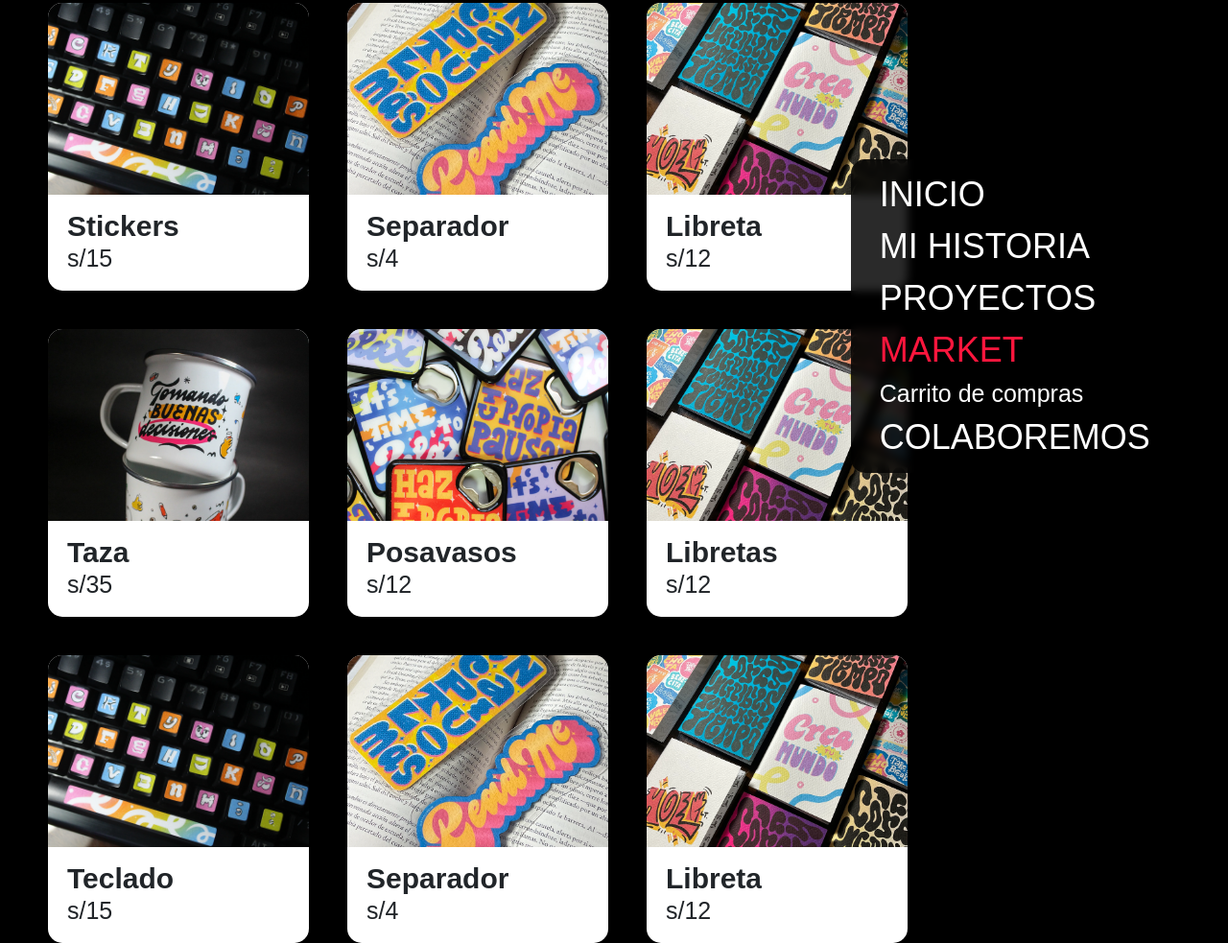
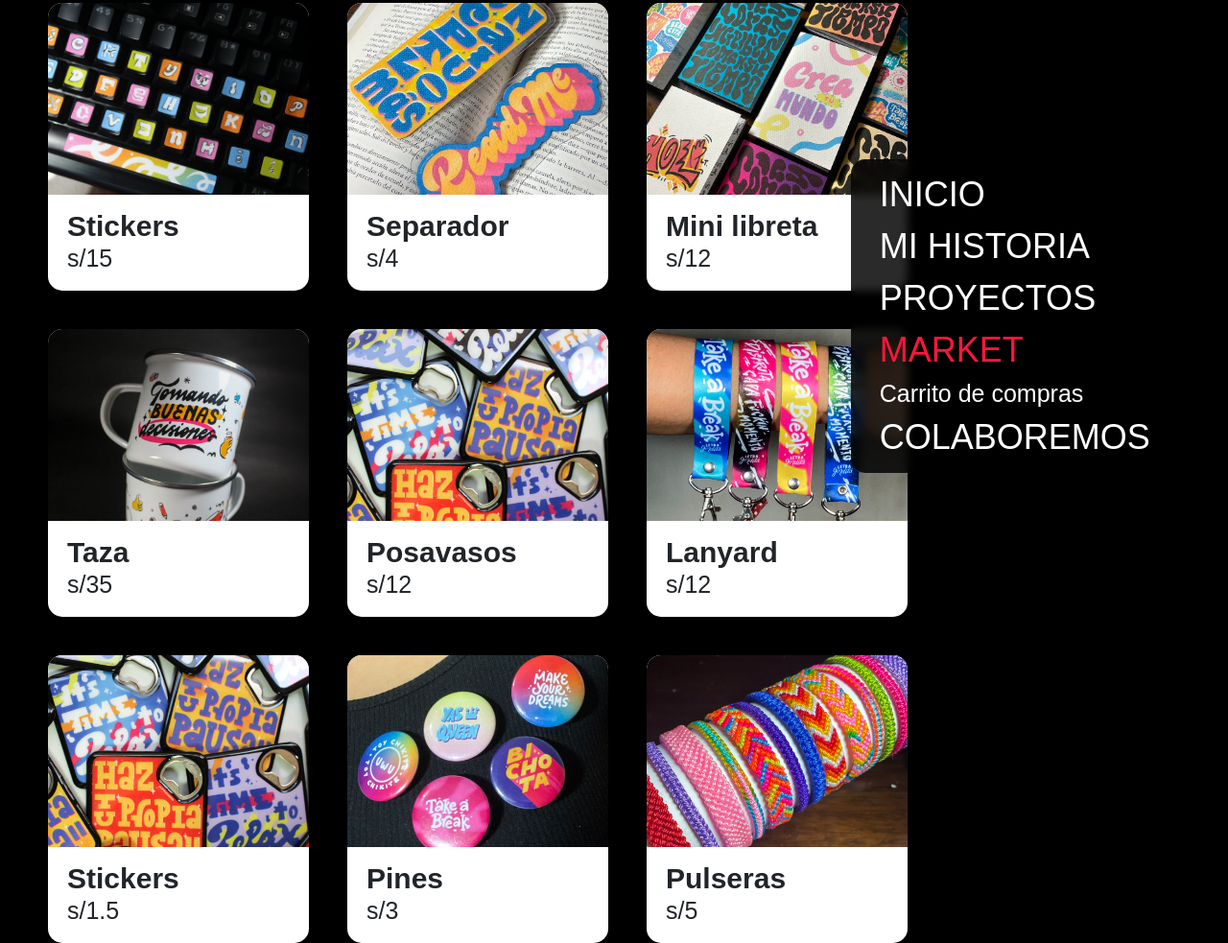
Before and after one commit to angieast5/PreEntrega2-Sard-, a website: page pages/market.html in a window 1280 px wide. Shown: the part 227-1210 px from the top of the page at 96% size. Drawn offline with nearby package versions, Linux system fonts and the light colour scheme; a web font is replaced by a local one.

Commit message:
correciones

```diff
--- a/pages/market.html
+++ b/pages/market.html
@@ -12,7 +12,7 @@
     <link rel="stylesheet" href="../css/style.css">
     <meta http-equiv="X-UA-Compatible" content="IE=edge">
     <meta name="viewport" content="width=device-width, initial-scale=1.0">
-    <title>Letra Gordita</title>
+    <title>Market Letra Gordita</title>
     <meta name="description" content="proyectos de feria y profesionales de carrera">
     <meta name="keywords" content="lettering, letras, peru, arte, merch, libretas, stickers">
 </head>
@@ -46,7 +46,7 @@
             <!-- Libretas -->
             <article class="productomerch">
                 <div class="libretas imagenmerch"></div>
-                <h2 class="titulo">Libreta</h3>
+                <h2 class="titulo">Mini libreta</h3>
                 <h3 class="precio">s/12</h4>
             </article>
             <!-- Tazas -->
@@ -61,29 +61,29 @@
                 <h3 class="titulo">Posavasos</h3>
                 <h4 class="precio">s/12</h4>
             </article>
-            <!-- Libretas -->
+            <!-- Lanyard -->
             <article class="productomerch">
-                <div class="libretas imagenmerch"></div>
-                <h3 class="titulo">Libretas</h3>
+                <div class="lanyard imagenmerch"></div>
+                <h3 class="titulo">Lanyard</h3>
                 <h4 class="precio">s/12</h4>
             </article>
-            <!-- Teclado -->
+            <!-- Stickers -->
             <article class="productomerch">
-                <div class="teclado imagenmerch"></div>
-                <h3 class="titulo">Teclado</h3>
-                <h4 class="precio">s/15</h4>
+                <div class="stickers imagenmerch"></div>
+                <h3 class="titulo">Stickers</h3>
+                <h4 class="precio">s/1.5</h4>
             </article>
-            <!-- Separadores -->
+            <!-- Pines -->
             <article class="productomerch">
-                <div class="separador imagenmerch"></div>
-                <h3 class="titulo">Separador</h3>
-                <h4 class="precio">s/4</h4>
+                <div class="pines imagenmerch"></div>
+                <h3 class="titulo">Pines</h3>
+                <h4 class="precio">s/3</h4>
             </article>
-            <!-- Libretas -->
+            <!-- Pulseras -->
             <article class="productomerch">
-                <div class="libretas imagenmerch"></div>
-                <h3 class="titulo">Libreta</h3>
-                <h4 class="precio">s/12</h4>
+                <div class="pulseras imagenmerch"></div>
+                <h3 class="titulo">Pulseras</h3>
+                <h4 class="precio">s/5</h4>
             </article>
         </section>
 
--- a/scss/style.scss
+++ b/scss/style.scss
@@ -183,7 +183,8 @@ $font-family_1: 'Lexend Exa', sans-serif;
 	max-width: 1300px;
 	display: flex;
 	gap: 20px;
-	padding: 40px 80px 0 80px;
+	// padding: 40px 80px 20px 80px;
+	padding: 40px;
 }
 
 .columna1historia {
@@ -242,7 +243,8 @@ $font-family_1: 'Lexend Exa', sans-serif;
 	display: grid;
 	grid-template-columns: repeat(2, 1fr);
 	grid-template-rows: auto;
-	padding: 40px 0 0 80px;
+	// padding: 40px 0 0 80px;
+	padding: 40px;
 	gap: 15px;
 
 	.packaging1 {
@@ -363,8 +365,29 @@ $font-family_1: 'Lexend Exa', sans-serif;
 	.posavasos {
 		background-image: url(../img/Posavasos\ desordenado.webp);
 		background-position: top;
+	}
+
+	.lanyard {
+		background-image: url(../img/Lanyard.webp);
+		background-position: center;
 
 	}
+	.stickers {
+		background-image: url(../img/Posavasos\ desordenado.webp);
+		background-position: center;
+
+	}
+	.pines {
+		background-image: url(../img/Pines.webp);
+		background-position: center;
+
+	}
+	.pulseras {
+		background-image: url(../img/Pulseras.webp);
+		background-position: center;
+
+	}
+
 }
 
 .formulariocompleto {
@@ -391,6 +414,16 @@ button:hover{
 	color: map-get($colores, color-primario);
 	border-radius: 10px;
 	margin: 70px 0 30px 0;
+}
+.btn-secondary{
+	border: none;
+	background: map-get($colores, color-active);
+	&:hover {
+		background: map-get($colores , color-active);
+	}
+	&:active {
+		background: map-get($colores , color-active);
+	}
 }
 .contacto-letragordita {
 	margin-top: 50px;
```
Also changed, not shown: pages/colaboremos.html (+8 -8 lines), pages/mihistoria.html (+1 -1 lines), pages/proyectos.html (+12 -5 lines), css/style.css, img/Lanyard.webp (added), img/Pines.webp (added), img/Pulseras.webp (added), 1 other file.
